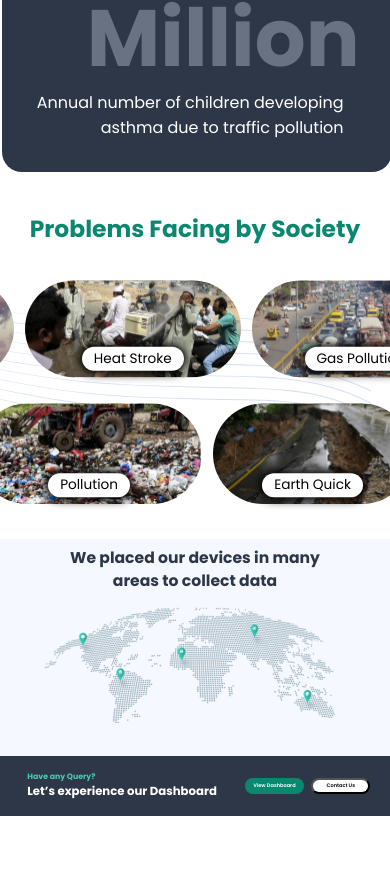
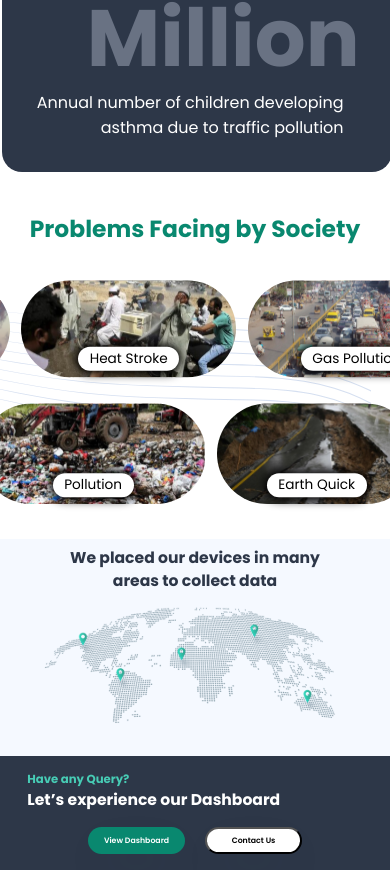
Before and after one commit to HarisSp4rk/growgreen, a React (Vite) app: page / in a window 390 px wide. Shown: the part 2715-3585 px from the top of the page. Before the commit the page ends 3531 px from the top, so only its background shows below. Built offline with nearby package versions, Linux system fonts and the light colour scheme.

Commit message:
Responsiveness

```diff
--- a/src/Components/HaveAnyQuery/HaveAnyQueryStyles.css
+++ b/src/Components/HaveAnyQuery/HaveAnyQueryStyles.css
@@ -52,3 +52,25 @@
 .contactUs-button:hover {
     box-shadow: 0px 18px 40px -12px rgba(45, 55, 72, 0.35), inset black 0px 0px 0px 1px;
 }
+
+@media screen and (max-width: 550px) {
+    .HaveAnyQuery-container {
+        flex-direction: column;
+        padding-bottom: 1rem;
+    }
+
+    .HaveAnyQuery-innerDiv2 button {
+        width: 25vw;
+        height: 7vw;
+        font-size: 2vw;
+        margin: 0 3vw;
+    }
+
+    .HaveAnyQuery-innerDiv1 h2 {
+        font-size: 3vw;
+    }
+
+    .HaveAnyQuery-innerDiv1 h1 {
+        font-size: 4vw;
+    }
+}
```
